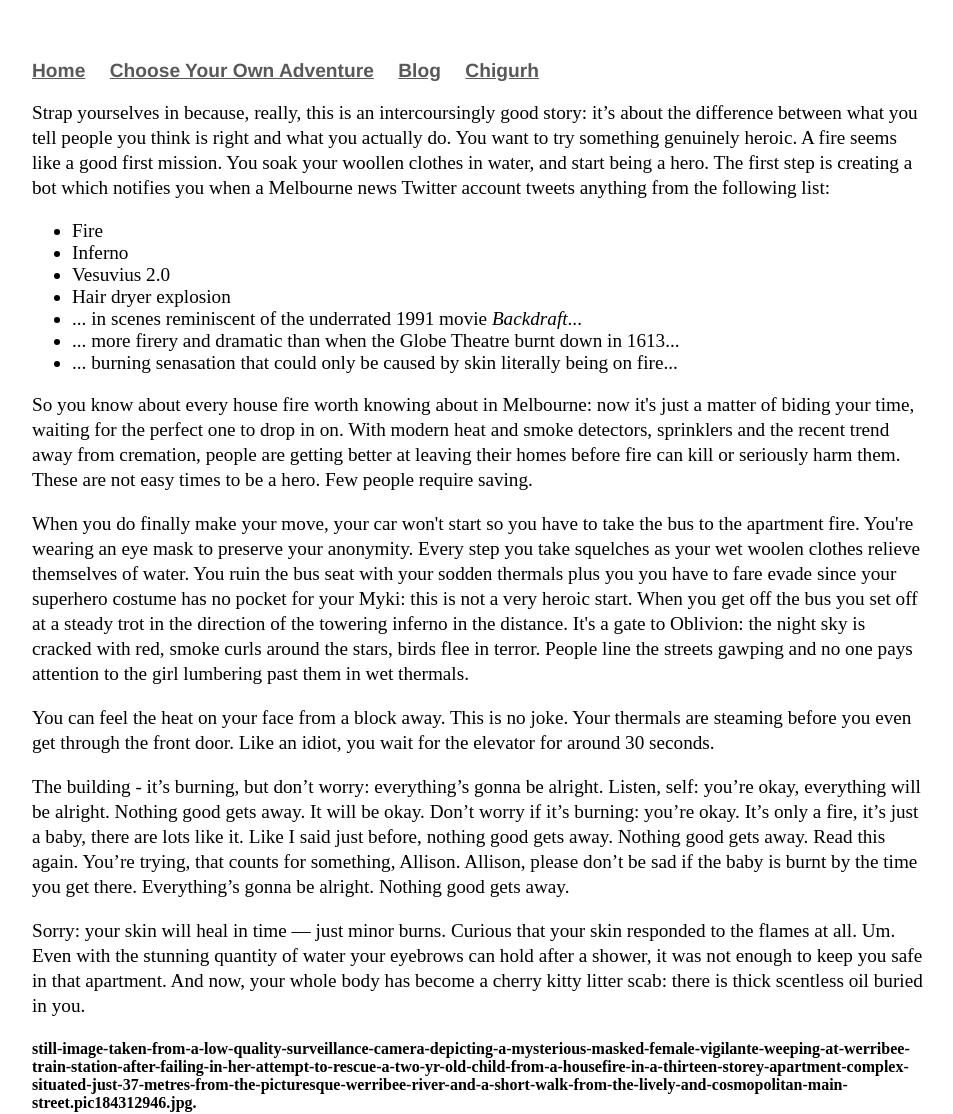
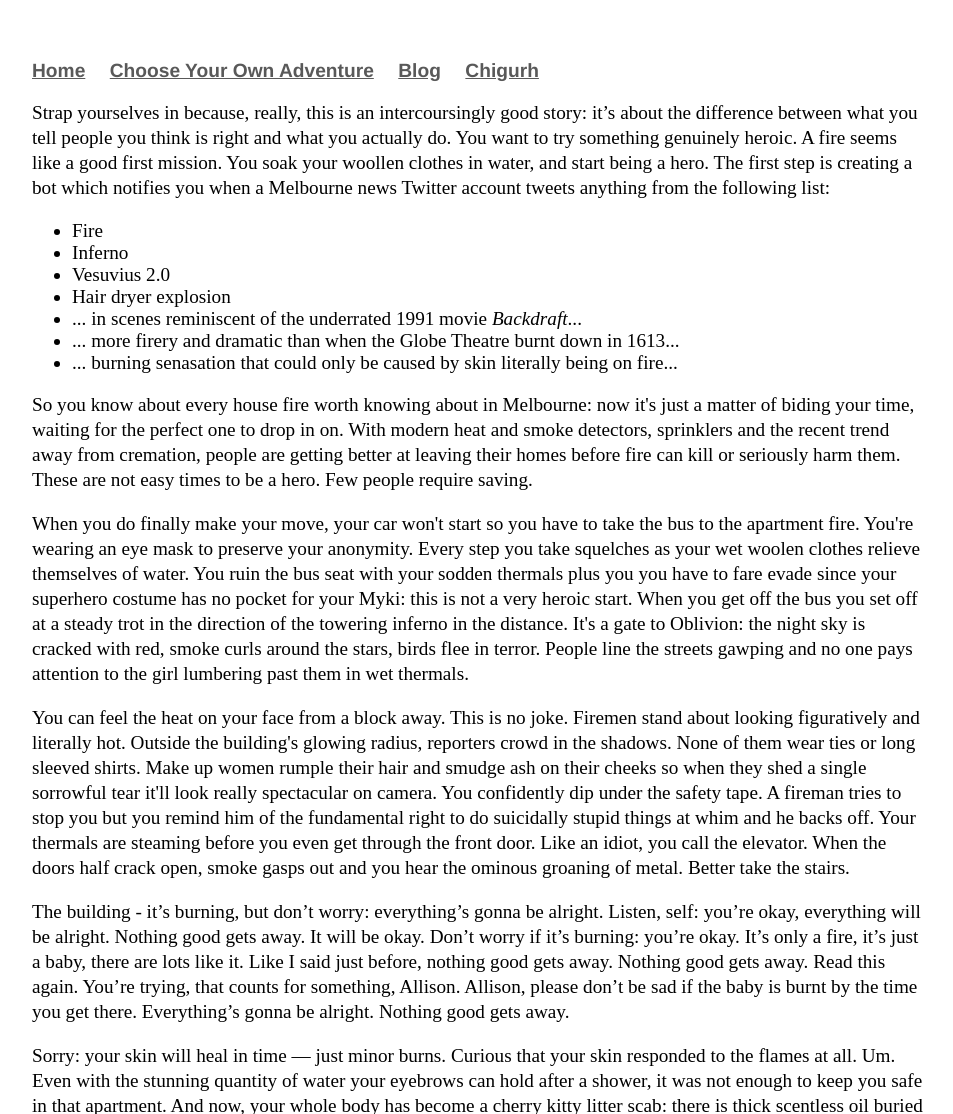
Before and after one commit to Pinelife/pinelife.github.io, a Jekyll site: the page built from Hellhole/Room9.html, in a window 1280 px wide. Shown: the top 1114 px of the page, without its empty margins (160-1113 px from the left). Built offline with Jekyll 4.4.1, drawn with Linux system fonts in a browser that asks for light colours; grey boxes are pictures that could not be loaded.

Commit message:
Update Room9.html

```diff
--- a/Hellhole/Room9.html
+++ b/Hellhole/Room9.html
@@ -28,8 +28,13 @@ With modern heat and smoke detectors, sprinklers and the recent trend away from
   no one pays attention to the girl lumbering past them in wet thermals.
 </p>
 <p>
-  You can feel the heat on your face from a block away. This is no joke. Your thermals are steaming before you even get through the
-  front door. Like an idiot, you wait for the elevator for around 30 seconds.
+  You can feel the heat on your face from a block away. This is no joke. Firemen stand about looking figuratively and literally hot.
+  Outside the building's glowing radius, reporters crowd in the shadows. None of them wear ties or long sleeved shirts.
+  Make up women rumple their hair and smudge ash on their cheeks so when they shed a single sorrowful tear it'll look really spectacular on camera.
+  You confidently dip under the safety tape. A fireman tries to stop you but you remind him of the fundamental right to do suicidally stupid
+  things at whim and he backs off. Your thermals are steaming before you even get through the front door.
+  Like an idiot, you call the elevator. When the doors half crack open, smoke gasps out and you hear the ominous groaning of metal. Better
+  take the stairs.
   </p>
 <p>
 The building - it’s burning, but don’t worry: everything’s gonna be alright. Listen, self: you’re okay, everything will be alright. Nothing good gets
@@ -41,5 +46,6 @@ The building - it’s burning, but don’t worry: everything’s gonna be alrigh
   of water your eyebrows can hold after a shower, it was not enough to keep you safe in that apartment. And now, your whole body has become a cherry kitty
   litter scab: there is thick scentless oil buried in you.
 </p>
-<h4>still-image-taken-from-a-low-quality-surveillance-camera-depicting-a-mysterious-masked-female-vigilante-weeping-at-werribee-train-station-after-failing-in-her-attempt-to-rescue-a-two-yr-old-child-from-a-housefire-in-a-thirteen-storey-apartment-complex-situated-just-37-metres-from-the-picturesque-werribee-river-and-a-short-walk-from-the-lively-and-cosmopolitan-main-street.pic184312946.jpg.</h4>
+<hr/>
+<p>still-image-taken-from-a-low-quality-surveillance-camera-depicting-a-mysterious-masked-female-vigilante-weeping-at-werribee-train-station-after-failing-in-her-attempt-to-rescue-a-two-yr-old-child-from-a-housefire-in-a-thirteen-storey-apartment-complex-situated-just-37-metres-from-the-picturesque-werribee-river-and-a-short-walk-from-the-lively-and-cosmopolitan-main-street.pic184312946.jpg.</p>
 <center><img src="https://68.media.tumblr.com/4f46596a91a93ad5fec87ee85bac16d3/tumblr_osigysEY1a1t7rofco1_250.png" align="middle" alt="Oh shit" style="width:40%;"></center>
```
